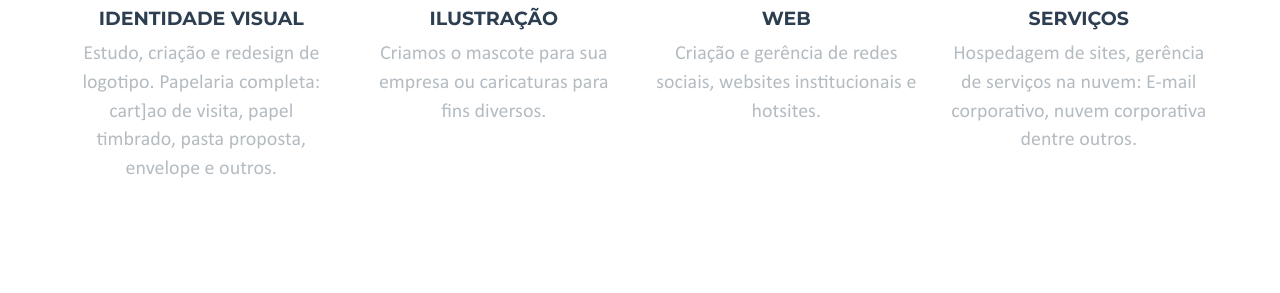
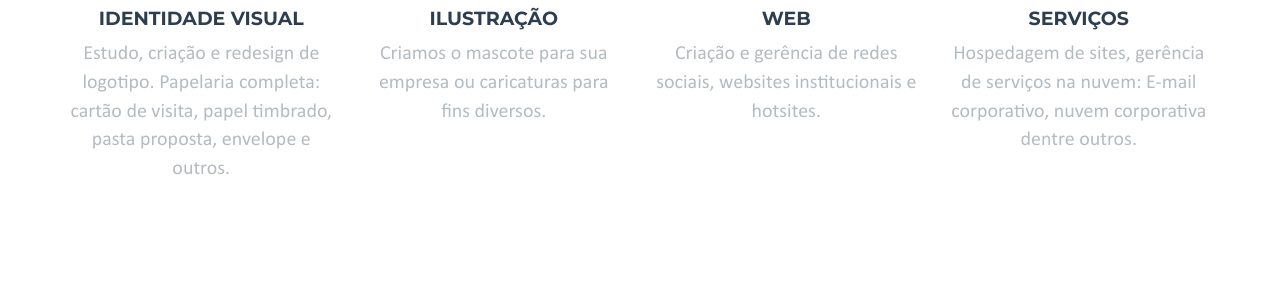
Before and after one commit to GutoPassos/gutopassos.github.io, a Jekyll site: the page built from index.html, in a window 1280 px wide and 900 px high, scrolled down 969 px. Shown: the part 216-509 px from the top of the window. Built offline with Jekyll 4.4.1, drawn with Linux system fonts in a browser that asks for light colours.

Commit message:
Fixed a typo in service description

```diff
--- a/_includes/services.html
+++ b/_includes/services.html
@@ -13,7 +13,7 @@
                       <img id="img_services" src="../img/1.png" />
                   </span>
                   <h4 class="service-heading">Identidade visual</h4>
-                  <p class="text-muted" align="center">Estudo, criação e redesign de logotipo. Papelaria completa: cart]ao de visita, papel timbrado, pasta proposta, envelope e outros.</p>
+                  <p class="text-muted" align="center">Estudo, criação e redesign de logotipo. Papelaria completa: cartão de visita, papel timbrado, pasta proposta, envelope e outros.</p>
               </div>
               <div class="col-md-3">
                   <span class="fa-stack fa-3x">
```
